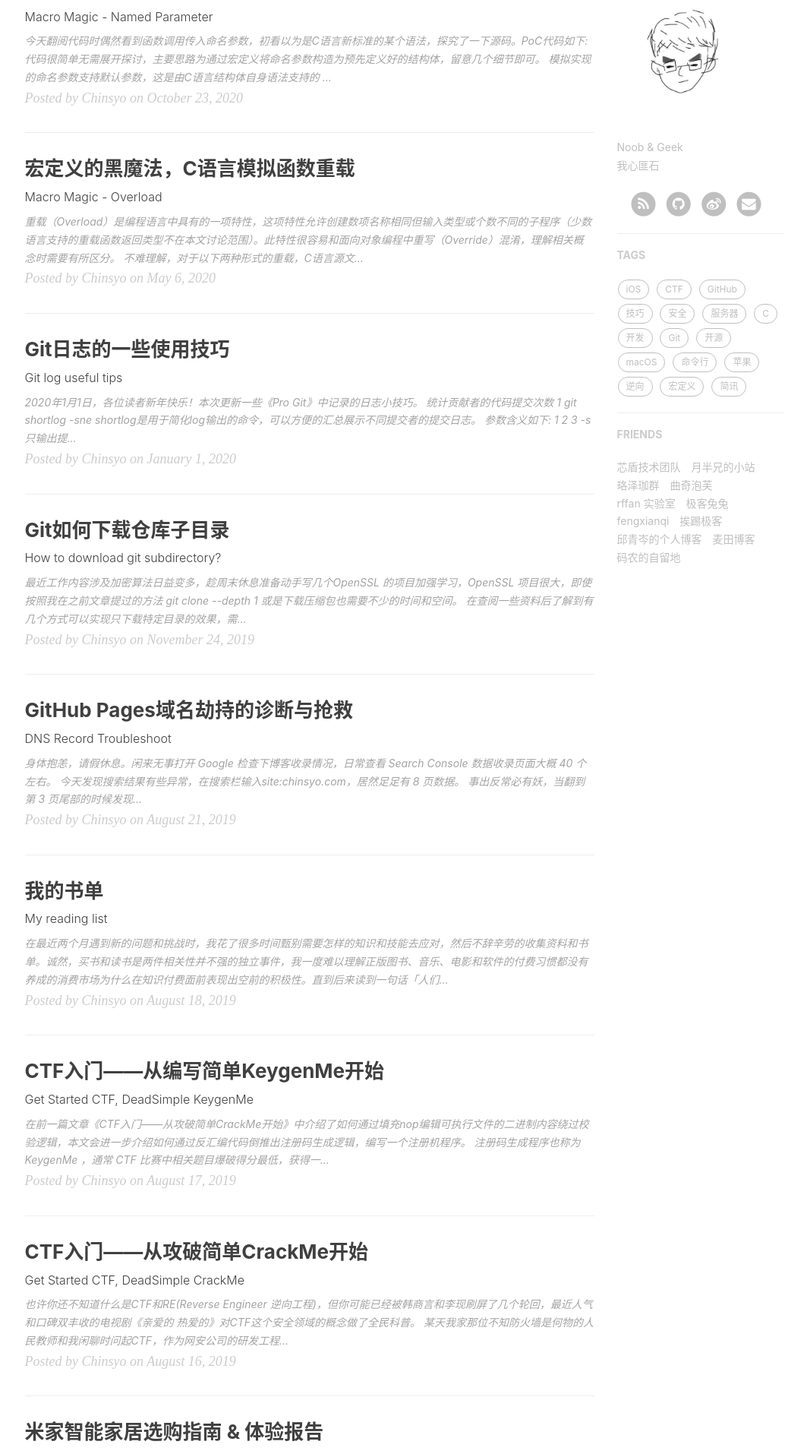
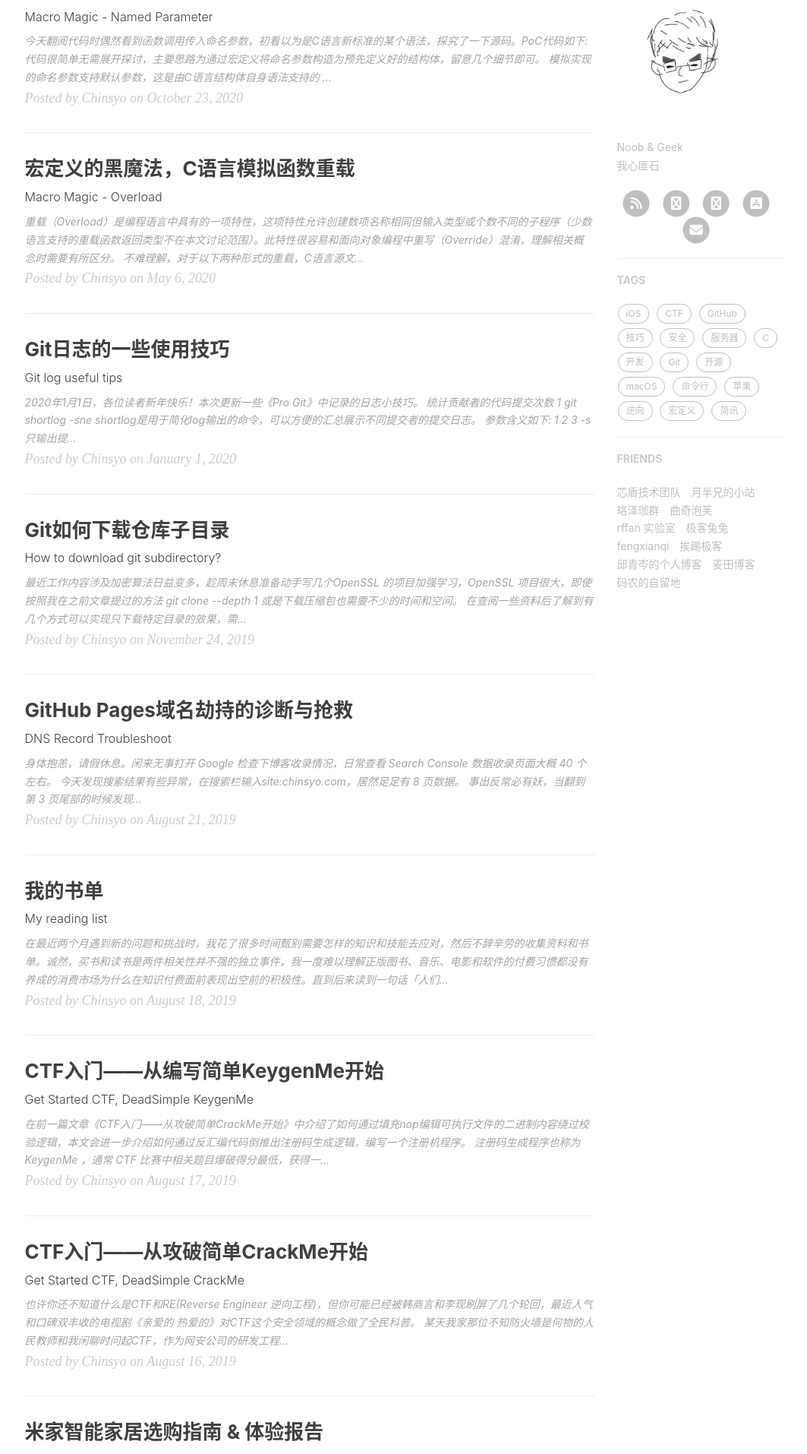
Before and after one commit to chinsyo/chinsyo.github.io, a Jekyll site: the page built from index.html, in a window 1280 px wide. Shown: the part 500-2414 px from the top of the page at 76% size, without its empty margins (135-1198 px from the left). Built offline with Jekyll 4.4.1, drawn with Linux system fonts in a browser that asks for light colours; the list of posts is cut into pages by our own code; comment, search, counter and statistics services are not loaded.

Commit message:
Update font awesome version, add AppStore developer link

```diff
--- a/_config.yml
+++ b/_config.yml
@@ -13,6 +13,7 @@
 
 # SNS settings
 RSS: true
+appstore_developer_id: id1544704235
 weibo_username: chinsyo
 github_username: chinsyo
 mailme_username: lPf8-frn7fvU5eW69-v5
--- a/_includes/head.html
+++ b/_includes/head.html
@@ -50,5 +50,5 @@
     <link rel="stylesheet" href="{{ "/css/hux-blog.min.css" | prepend: site.dir }}">
 
     <!-- Custom Fonts -->
-    <link href="//cdnjs.cloudflare.com/ajax/libs/font-awesome/4.7.0/css/font-awesome.min.css" rel="stylesheet" type="text/css">
+    <link href="//cdnjs.cloudflare.com/ajax/libs/font-awesome/6.2.0/css/all.min.css" rel="stylesheet" type="text/css">
 </head>
--- a/_includes/sns-links.html
+++ b/_includes/sns-links.html
@@ -39,6 +39,16 @@
     </a>
   </li>
   {% endif %}
+  {% if site.appstore_developer_id %}
+  <li>
+    <a target="_blank" href="http://apps.apple.com/developer/{{ site.appstore_developer_id }}">
+      <span class="fa-stack fa-lg">
+        <i class="fa fa-circle fa-stack-2x"></i>
+        <i class="fa fa-brands fa-app-store-ios fa-stack-1x fa-inverse"></i>
+      </span>
+    </a>
+  </li>
+  {% endif %}
   {% if site.mailme_username %}
   <li>
     <a target="_blank" href="http://mail.qq.com/cgi-bin/qm_share?t=qm_mailme&email={{ site.mailme_username }}">
```
